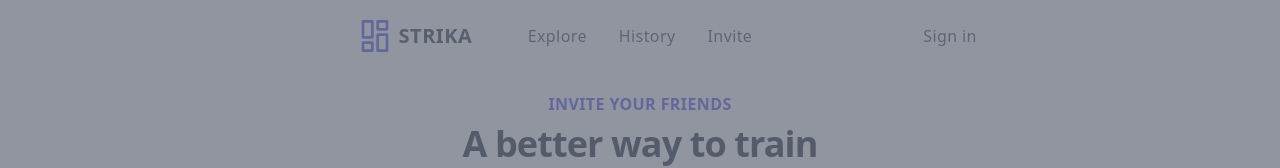
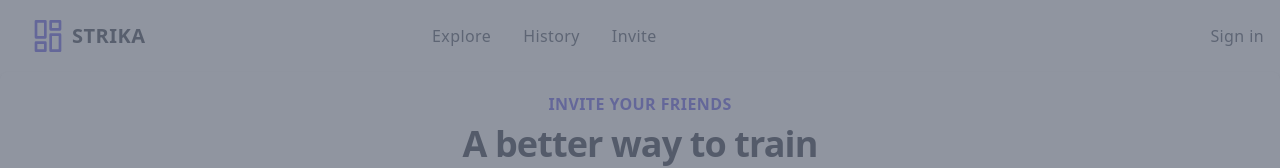
Before and after one commit to juanesarango/strika-app, a React (Create React App) app in the folder frontend/: page / in a window 1280 px wide. Shown: the top 168 px of the page. Built offline with nearby package versions, Linux system fonts and the light colour scheme; no server answers.

Commit message:
⚡️ improve layout

```diff
--- a/frontend/src/components/Navbar.js
+++ b/frontend/src/components/Navbar.js
@@ -39,13 +39,13 @@ class Navbar extends React.Component {
 
   render() {
     return (
-      <div className="px-4 py-5 mx-auto sm:max-w-xl md:max-w-full lg:max-w-screen-xl md:px-24 lg:px-8">
+      <div className="py-5 justify-between sm:max-w-xl md:max-w-full lg:max-w-screen-xl md:px-8 lg:px-4">
         <div className="relative flex grid items-center grid-cols-4 lg:grid-cols-3">
           <a
             href="/"
             aria-label="Company"
             title="Company"
-            className="inline-flex items-center lg:mx-auto"
+            className="inline-flex items-center lg:mx-4"
           >
             <svg
               className="w-8 text-indigo-600"
@@ -111,19 +111,23 @@ class Navbar extends React.Component {
               </li>
             ) : (
               <li>
-                <span
+                <div
                   style={{ cursor: 'default' }}
-                  className="inline-flex items-center justify-center h-12 px-6 font-medium tracking-wide text-indigo-600"
+                  className="inline-block items-center justify-center text-center h-12 px-6 font-medium tracking-wide text-indigo-600"
                 >
-                  {this.state.user.displayName}
-                </span>
+                  {this.state.user.displayName}{' '}
                   <span
                     onClick={() => this.logout()}
                     style={{ cursor: 'pointer' }}
                     className="font-medium tracking-wide text-gray-700 transition-colors duration-200 hover:text-indigo-600"
                   >
-                  Log out
+                    (Log out)
                   </span>
+                  <br />
+                  <span className="text-xs text-indigo-500">
+                    {this.state.user.email}
+                  </span>
+                </div>
               </li>
             )}
             {/* <li>
```
Lines whose indentation alone changed are shown as unchanged.
